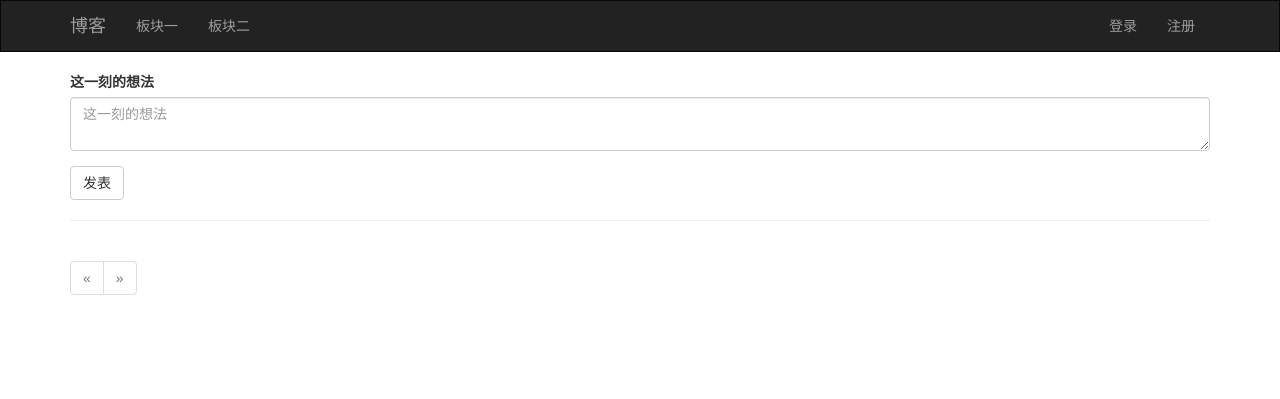
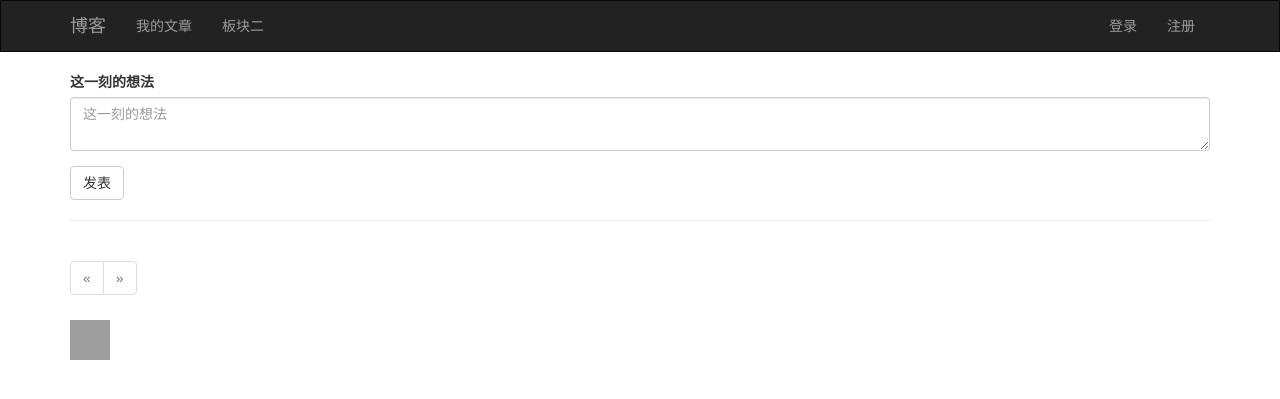
Before and after one commit to ccaihuixin/blog, a Flask app: page / in a window 1280 px wide. Shown: the top 399 px of the page. Run offline with Flask 2, Linux system fonts and the light colour scheme; data that the repository does not hold is empty; some libraries are stand-ins or nearby versions; grey boxes are pictures that could not be loaded.

Commit message:
修改了前端界面

```diff
--- a/app/templates/common/base.html
+++ b/app/templates/common/base.html
@@ -3,6 +3,7 @@
 {% block title %}博客{% endblock %}
 
 {% block navbar %}
+
     <nav class="navbar navbar-inverse" style="border-radius: 0px;">
         <div class="container">
             <!-- Brand and toggle get grouped for better mobile display -->
@@ -20,15 +21,16 @@
             <!-- Collect the nav links, forms, and other content for toggling -->
             <div class="collapse navbar-collapse">
                 <ul class="nav navbar-nav">
-                    <li><a href="#">板块一</a></li>
+                    <li><a href="#">我的文章</a></li>
                     <li><a href="#">板块二</a></li>
                 </ul>
-
                 <ul class="nav navbar-nav navbar-right">
                 {% if current_user.is_authenticated %}
                     <li><a href="{{ url_for('user.logout') }}">退出</a> </li>
                     <li class="dropdown">
-          <a href="#" class="dropdown-toggle" data-toggle="dropdown" role="button" aria-haspopup="true" aria-expanded="false">{{ current_user.username }} <span class="caret"></span></a>
+          <a href="#" class="dropdown-toggle" data-toggle="dropdown" role="button" aria-haspopup="true" aria-expanded="false" style="padding: 0">{#  { current_user.username }#}                <div class="c1">
+    <img src="{{  url_for('static',filename='upload/default.jpg')}} " alt="">
+</div>{#   <span class="caret"></span>#}</a>
           <ul class="dropdown-menu">
             <li><a href="{{ url_for('user.profile') }}">个人信息</a></li>
             <li><a href="{{ url_for('user.change_password') }}">修改密码</a></li>
@@ -61,6 +63,25 @@
         {% endfor %}
         {% block page_content %}默认内容{% endblock %}
     </div>
+
+      <style>
+        .c1{
+            width: 50px;
+            height: 50px;
+            border: 3px solid white;
+            border-radius: 50%;
+            overflow: hidden;
+        }
+    img{
+        width: 100%;
+    }
+
+
+    </style>
+
+
+
+
 {% endblock %}
 
 {% block scripts %}
--- a/app/templates/main/index.html
+++ b/app/templates/main/index.html
@@ -23,4 +23,20 @@
     <hr/>
     {# 展示分页导航条 #}
     {{ pagination_show(pagination,'main.index') }}
+
+
+    <div class="ms-auto dropdown nav-item"><a aria-haspopup="true" aria-expanded="false" id="userInfo"
+                                              class="pe-0 dropdown-toggle nav-link" role="button" href="#">
+        <div class="avatar   ">
+            <div class="position-relative overflow-hidden rounded-circle h-100 d-flex align-items-center justify-content-center">
+                <div style="overflow:hidden;box-sizing:border-box;display:inline-block;position:relative;width:40px;height:40px">
+                    <img alt="Jason Doe"
+                         srcset="/_next/image?url=%2Fimg%2Favatar-6.jpg&amp;w=48&amp;q=75 1x, /_next/image?url=%2Fimg%2Favatar-6.jpg&amp;w=96&amp;q=75 2x"
+                         src="/_next/image?url=%2Fimg%2Favatar-6.jpg&amp;w=96&amp;q=75" decoding="async"
+                         class="rounded-circle"
+                         style="position:absolute;top:0;left:0;bottom:0;right:0;box-sizing:border-box;padding:0;border:none;margin:auto;display:block;width:0;height:0;min-width:100%;max-width:100%;min-height:100%;max-height:100%">
+                </div>
+            </div>
+        </div>
+    </a>
 {% endblock %}
--- a/app/views/main.py
+++ b/app/views/main.py
@@ -28,6 +28,7 @@ def index():
         # 只获取发表的帖子，过滤回复的贴子
     # posts=Posts.query.filter_by(rid=0).order_by(Posts.timestamp.desc()).all()
     # 分页处理
+    #默认是第一页
     page = request.args.get('page', 1,type=int)
     pagination = Posts.query.filter_by(rid=0).order_by(Posts.timestamp.desc()).paginate(page, per_page=3,
                                                                                         error_out=False)
```
